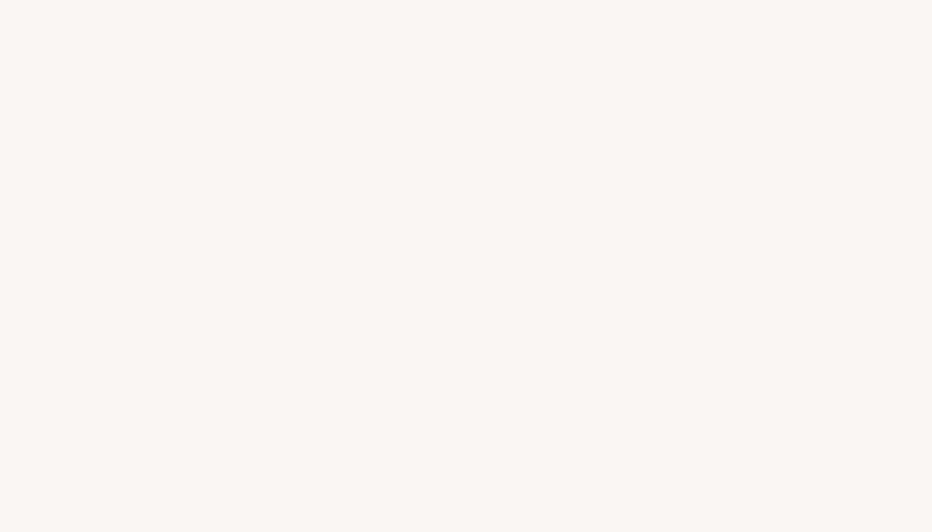
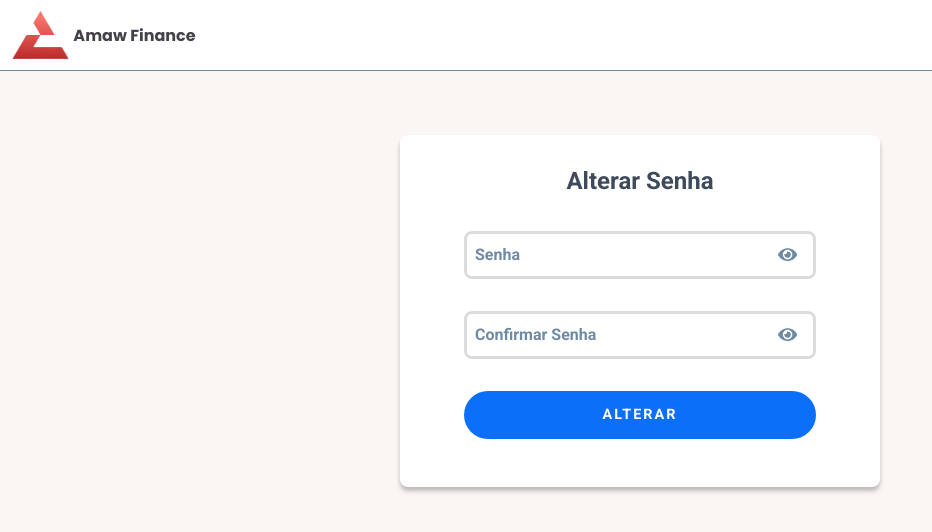
Before and after one commit to wendelsantosd/amawfinance-web, a React (Create React App) app: page /alter-password in a window 1280 px wide. Before the commit this address had no page. Shown: the top 532 px of the page, without its empty margins (0-932 px from the left). Built offline with nearby package versions, Linux system fonts and the light colour scheme.

Commit message:
Implements layout Alter Password Page.

```diff
--- /dev/null
+++ b/src/Pages/AlterPassword/index.tsx
@@ -0,0 +1,65 @@
+import React, { useState } from 'react'
+import { FaEye, FaEyeSlash } from 'react-icons/fa'
+
+import { Header } from '../../Components/Header'
+import { ContainerPasswordInput, Form, PrimaryButton, PrimaryContainer, TextHeaderForm } from '../../styles/utils.styles'
+
+export const AlterPassword = () => {
+    const [showPassword, setShowPassword] = useState(false)
+    return <PrimaryContainer>
+        <Header />
+        <Form>
+            <TextHeaderForm>Alterar Senha</TextHeaderForm>
+
+            <label htmlFor='password' className='sr-only'>Senha</label>
+            <ContainerPasswordInput>
+                <input
+                    id='password'
+                    placeholder='Senha'
+                    type={showPassword ? 'text' : 'password'}
+                    className='input-password'
+                />
+
+                {showPassword ?
+                    <FaEyeSlash
+                        className='eye-icon'
+                        onClick={() => setShowPassword(false)}
+                    />
+                    :
+                    <FaEye
+                        className='eye-icon'
+                        onClick={() => setShowPassword(true)}
+                    />
+                }
+            </ContainerPasswordInput>
+
+            <label htmlFor='confirm-password' className='sr-only'>Confirmar senha</label>
+            <ContainerPasswordInput>
+                <input
+                    id='confirm-password'
+                    placeholder='Confirmar Senha'
+                    type={showPassword ? 'text' : 'password'}
+                    className='input-password'
+                />
+
+                {showPassword ?
+                    <FaEyeSlash
+                        className='eye-icon'
+                        onClick={() => setShowPassword(false)}
+                    />
+                    :
+                    <FaEye
+                        className='eye-icon'
+                        onClick={() => setShowPassword(true)}
+                    />
+                }
+            </ContainerPasswordInput>
+
+            <PrimaryButton
+                type='submit'
+            >
+                ALTERAR
+            </PrimaryButton>
+        </Form>
+    </PrimaryContainer>
+}
--- a/src/Pages/Register/index.tsx
+++ b/src/Pages/Register/index.tsx
@@ -60,7 +60,7 @@ export const Register = () => {
                 <ContainerPasswordInput>
                     <input
                         id='confirm-password'
-                        placeholder='Senha'
+                        placeholder='Confirmar Senha'
                         type={showPassword ? 'text' : 'password'}
                         className='input-password'
                     />
--- a/src/routes/index.tsx
+++ b/src/routes/index.tsx
@@ -1,6 +1,7 @@
 import React from 'react'
 import { Routes, Route, BrowserRouter } from 'react-router-dom'
 
+import { AlterPassword } from '../Pages/AlterPassword'
 import { Login } from '../Pages/Login'
 import { RecoverPassword } from '../Pages/RecoverPassword'
 import { Register } from '../Pages/Register'
@@ -9,6 +10,7 @@ export const Router = () =>
     <BrowserRouter>
         <Routes>
             <Route path='/' element={<Login />} />
+            <Route path='/alter-password' element={<AlterPassword />} />
             <Route path='/recover-password' element={<RecoverPassword />} />
             <Route path='/register' element={<Register />} />
         </Routes>
```
